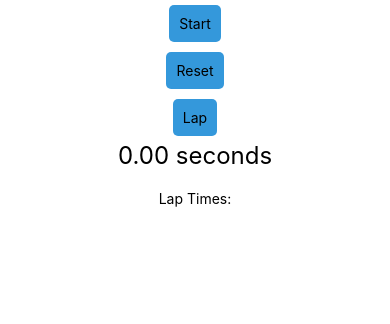
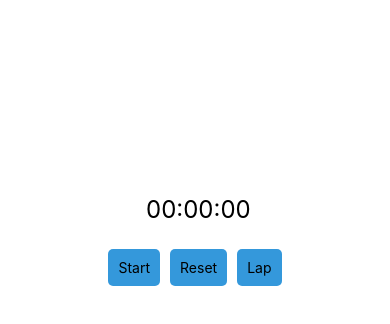
Before and after one commit to Shopify/eng-intern-assessment-react-native, a React Native app: screen / in a window 390 px wide. Shown: the top 324 px of the page. Built offline with nearby package versions, Linux system fonts and the light colour scheme.

Commit message:
Backup Commit
- Backup Commit

```diff
--- a/src/StopWatch.tsx
+++ b/src/StopWatch.tsx
@@ -2,12 +2,31 @@ import React, { useState, useRef } from 'react';
 import { StyleSheet, Text, View, FlatList } from 'react-native';
 import StopWatchButtons from './StopWatchButton';
 
+interface LapTime {
+  lap: number;
+  time: number;
+  elapsedTime: number;
+}
+
+const formatTime = (milliseconds: number): string => {
+  const totalSeconds = Math.floor(milliseconds / 1000);
+  const hours = Math.floor(totalSeconds / 3600);
+  const minutes = Math.floor((totalSeconds % 3600) / 60);
+  const seconds = totalSeconds % 60;
+
+  const formattedHours = hours.toString().padStart(2, '0');
+  const formattedMinutes = minutes.toString().padStart(2, '0');
+  const formattedSeconds = seconds.toString().padStart(2, '0');
+
+  return `${formattedHours}:${formattedMinutes}:${formattedSeconds}`;
+};
+
 export default function StopWatch() {
   const [elapsedTime, setElapsedTime] = useState(0);
   const [isRunning, setIsRunning] = useState(false);
-  // Lap Times should be [[lap1, elapsed1], [lap2, elapsed2]...
-  const [lapTimes, setLapTimes] = useState<[number, number][]>([]);
+  const [lapTimes, setLapTimes] = useState<LapTime[]>([]);
   const [lapTime, setLapTime] = useState(0);
+  const [reset, setReset] = useState(false);
   const intervalRef = useRef<number | null>(null);
 
   const handleStartStop = () => {
@@ -39,34 +58,58 @@ export default function StopWatch() {
     setElapsedTime(0);
     setIsRunning(false);
     setLapTimes([]);
+    setLapTime(0);
   };
 
   const handleLap = () => {
-    console.log('elapsedTime:', elapsedTime);
-    const currentLapTime = elapsedTime - lapTime;
+    // Initialize the lap time if it's the first lap
+    const currentLapTime = elapsedTime == 0 ? 0 : elapsedTime - lapTime;
     setLapTime(elapsedTime);
     // Append the list of lap times
-    setLapTimes(prevLapTimes => [...prevLapTimes, [currentLapTime, elapsedTime]]);
-
+    let newLap = { lap: lapTimes.length + 1, time: currentLapTime, elapsedTime: elapsedTime };
+    setLapTimes([...lapTimes, newLap]);
   }
 
 
   return (
     <View style={styles.container}>
-      <StopWatchButtons isRunning={isRunning} onStartStop={handleStartStop} onReset={handleReset} onLap={handleLap} />
-      <Text style={styles.time}>{(elapsedTime / 1000).toFixed(2)} seconds</Text>
-      <Text>Lap Times:</Text>
+      <Text style={styles.time}> {formatTime(elapsedTime)}</Text>
+      <View style={styles.buttonContainer}>
+        {
+          elapsedTime === 0 && <StopWatchButtons
+            name="Start"
+            onPress={handleStartStop}
+          />
+        }
+        {
+          elapsedTime > 0 && <StopWatchButtons
+            name={isRunning ? 'Pause' : 'Resume'}
+            onPress={handleStartStop}
+          />
+        }
+        <StopWatchButtons
+          name='Reset'
+          onPress={elapsedTime > 0 ? handleReset : handleStartStop}
+        />
+        <StopWatchButtons
+          name="Lap"
+          onPress={handleLap}
+        />
+      </View>
+      <View style={styles.lapContainer}>
         <FlatList
           data={lapTimes}
           renderItem={({ item, index }) => {
             return <View key={index} style={styles.row}>
-            <Text style={styles.cell}> Lap: {String(index + 1).padStart(2, '0')}</Text>
-            <Text style={styles.cell}> {(item[0] / 1000).toFixed(2).padStart(5, '0')}s </Text>
-            <Text style={styles.cell}> {(item[1] / 1000).toFixed(2).padStart(5, '0')}s </Text>
+              <Text style={styles.cell}>Lap {item.lap}</Text>
+              <Text style={styles.cell}>{formatTime(item.time)}</Text>
+              {/* <Text style={styles.cell}>{formatTime(item.elapsedTime)}</Text> */}
             </View>
           }}
           numColumns={1}
+          style={{ flexGrow: 0 }}
         />
+      </View>
     </View>
   );
 }
@@ -74,6 +117,7 @@ export default function StopWatch() {
 const styles = StyleSheet.create({
   container: {
     flex: 1,
+    marginTop: "50%",
     alignItems: 'center',
     justifyContent: 'center',
   },
@@ -82,6 +126,7 @@ const styles = StyleSheet.create({
     marginBottom: 20,
   },
   row: {
+    flex: 1,
     flexDirection: 'row',
     justifyContent: 'space-between',
     marginVertical: 2,
@@ -90,5 +135,13 @@ const styles = StyleSheet.create({
   },
   cell: {
     paddingRight: 10,
-  }
+  },
+  lapContainer: {
+    flex: 1,
+    width: '100%',
+  },
+  buttonContainer: {
+    flexDirection: 'row',
+    justifyContent: 'space-around',
+  },
 });
--- a/src/StopWatchButton.tsx
+++ b/src/StopWatchButton.tsx
@@ -2,25 +2,15 @@ import React from 'react';
 import { TouchableOpacity, Text, StyleSheet } from 'react-native';
 
 interface StopWatchButtonsProps {
-  isRunning: boolean;
-  onStartStop: () => void;
-  onReset: () => void;
-  onLap: () => void;
+  name: string;
+  onPress: () => void;
 }
 
-const StopWatchButtons: React.FC<StopWatchButtonsProps> = ({ isRunning, onStartStop, onReset, onLap }) => {
+const StopWatchButtons: React.FC<StopWatchButtonsProps> = ({ name, onPress }) => {
   return (
-    <>
-      <TouchableOpacity style={styles.button} onPress={onStartStop}>
-        <Text>{isRunning ? 'Stop' : 'Start'}</Text>
-      </TouchableOpacity>
-      <TouchableOpacity style={styles.button} onPress={onReset}>
-        <Text>Reset</Text>
-      </TouchableOpacity>
-      <TouchableOpacity style={styles.button} onPress={onLap}>
-        <Text>Lap</Text>
-      </TouchableOpacity>
-    </>
+    <TouchableOpacity style={styles.button} onPress={onPress}>
+      <Text>{name}</Text>
+    </TouchableOpacity>
   );
 };
 
@@ -30,7 +20,57 @@ const styles = StyleSheet.create({
     backgroundColor: '#3498db',
     borderRadius: 5,
     margin: 5,
+    alignItems: 'center',
   },
 });
 
 export default StopWatchButtons;
+
+
+
+// import React from 'react';
+// import { TouchableOpacity, Text, StyleSheet, View } from 'react-native';
+
+// interface StopWatchButtonsProps {
+//   isRunning: boolean;
+//   onStartStop: () => void;
+//   onReset: () => void;
+//   onLap: () => void;
+// }
+
+
+// const StopWatchButtons: React.FC<StopWatchButtonsProps> = ({ isRunning, onStartStop, onReset, onLap }) => {
+//   return (
+//     <View style={styles.container}>
+//       <TouchableOpacity style={styles.button} onPress={onReset}>
+//         <Text>Reset</Text>
+//       </TouchableOpacity>
+//       <TouchableOpacity style={[styles.button, styles.buttonStart]} onPress={onStartStop}>
+//         <Text>{isRunning ? 'Pause' : 'Start'}</Text>
+//       </TouchableOpacity>
+//       <TouchableOpacity style={styles.button} onPress={onLap}>
+//         <Text>Lap</Text>
+//       </TouchableOpacity>
+//     </View>
+//   );
+// };
+
+// const styles = StyleSheet.create({
+//   container: {
+//     flexDirection: 'row',
+//     justifyContent: 'space-around',
+//   },
+//   button: {
+//     padding: 10,
+//     backgroundColor: '#3498db',
+//     borderRadius: 5,
+//     margin: 5,
+//     alignItems: 'center',
+//   },
+//   buttonStart: {
+//     backgroundColor: '#2ecc71',
+//     width: 100,
+//   }
+// });
+
+// export default StopWatchButtons;
```
Also changed, not shown: sometihg.js (added), 1 other file (tests, documents, lock files or other folders). Lines whose indentation alone changed are shown as unchanged.
